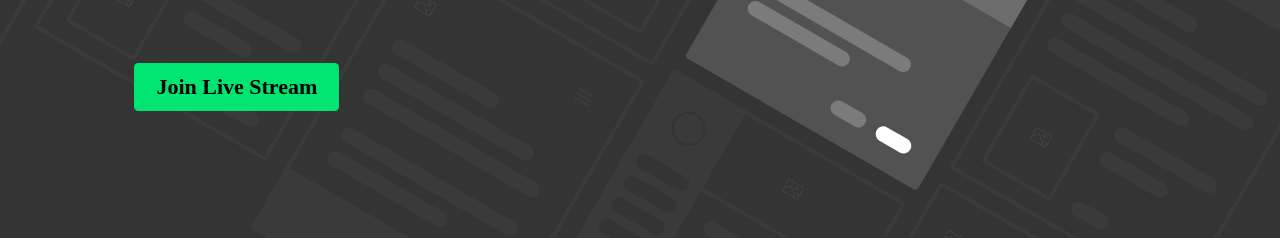
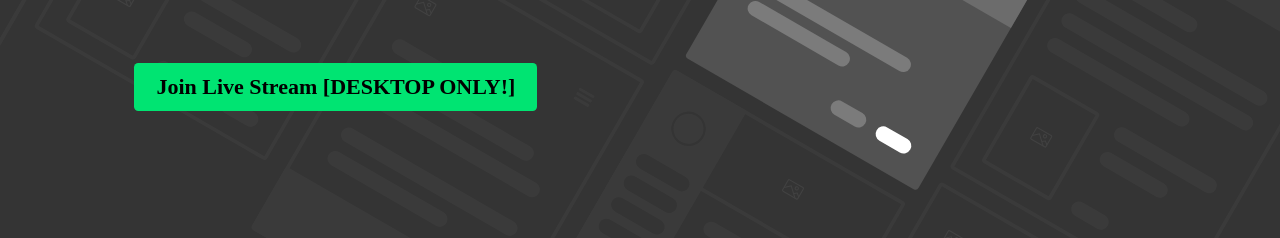
Before and after one commit to SuperMayy/theconference, a plain HTML site: page index.html in a window 1280 px wide. Shown: the part 462-700 px from the top of the page. Drawn offline with nearby package versions, Linux system fonts and the light colour scheme.

Commit message:
Update index.html

```diff
--- a/index.html
+++ b/index.html
@@ -333,7 +333,7 @@
         <div class="avatar"></div>
         <p>John Doe - CEO of Invatech</p>
     </div>
-    <a href="livestream.html" class="cta main-content">Join Live Stream</a>
+    <a href="livestream.html" class="cta main-content">Join Live Stream [DESKTOP ONLY!]</a>
 </div>
 <script src="https://cdnjs.cloudflare.com/ajax/libs/gsap/3.5.1/gsap.min.js"></script>
 <script src="script.js"></script>
```
